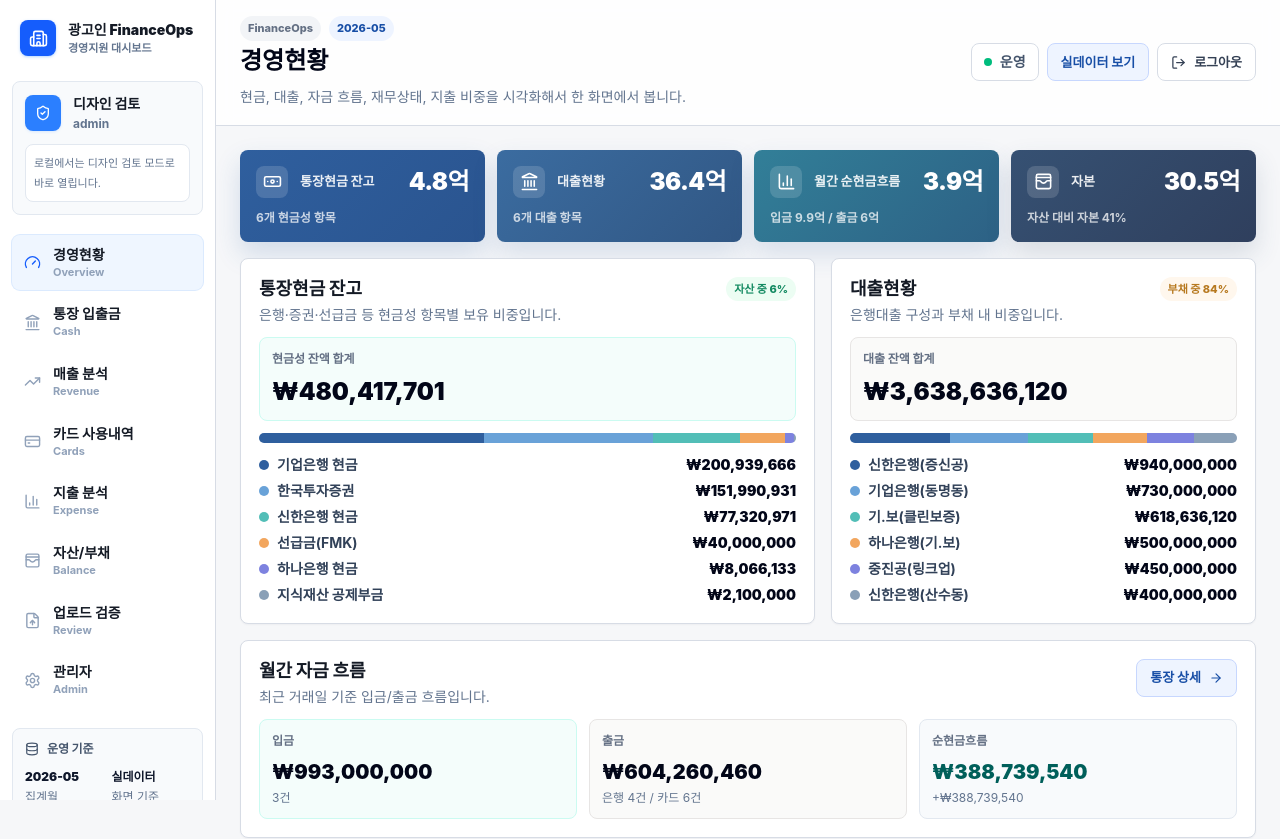
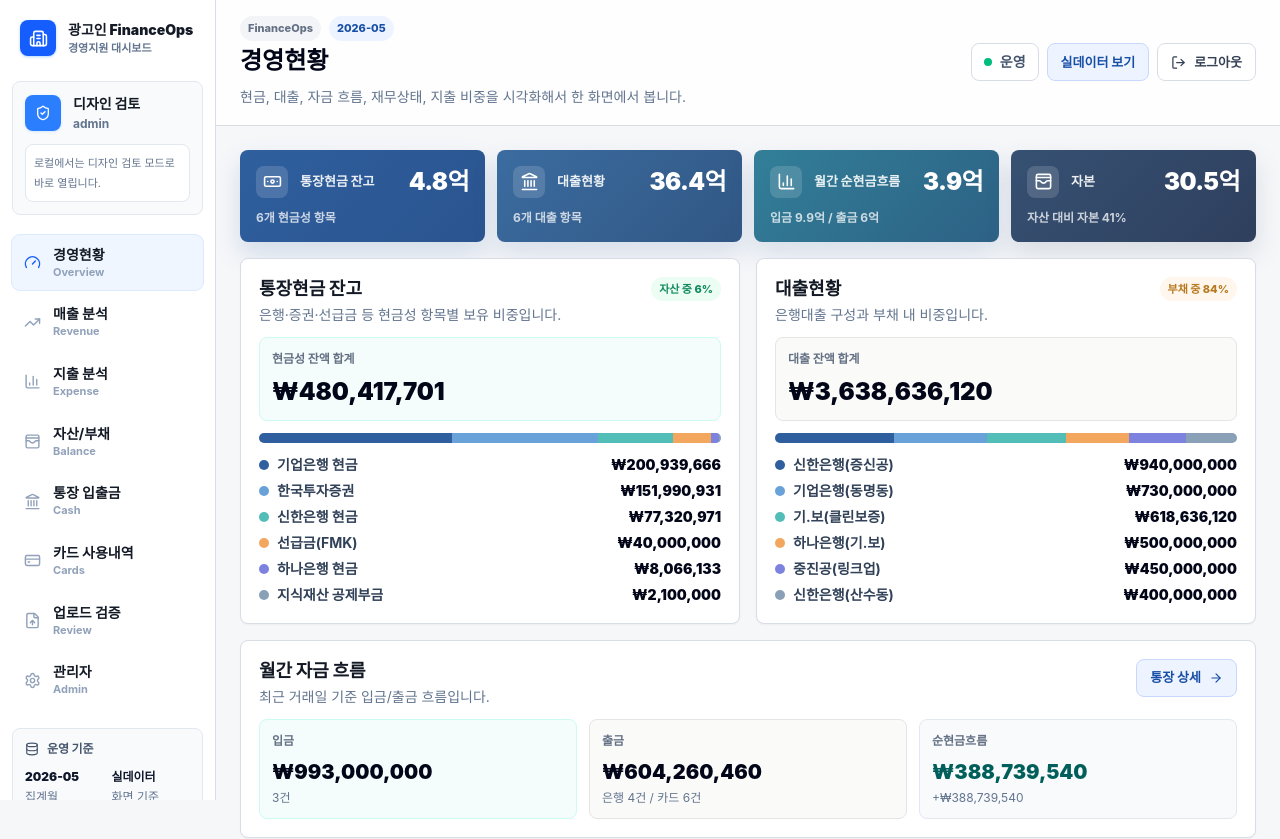
Before and after one commit to artong0906-cloud/finance-ops-dashboard, a Next.js app: page /dashboard in a window 1280 px wide. Shown: the top 839 px of the page. Built offline with nearby package versions, Linux system fonts and the light colour scheme; no server answers.

Commit message:
Align dashboard cards and reorder navigation

```diff
--- a/app/dashboard/page.tsx
+++ b/app/dashboard/page.tsx
@@ -443,7 +443,7 @@ export default async function DashboardPage() {
           <KpiCard caption={`자산 대비 자본 ${percent(equity, totalAssets)}`} icon={<WalletCards size={19} />} label="자본" tone="slate" value={formatCompactKRW(equity)} />
         </section>
 
-        <section className="grid grid-cols-[minmax(0,1.15fr)_minmax(360px,.85fr)] items-stretch gap-4 max-xl:grid-cols-1">
+        <section className="grid grid-cols-2 items-stretch gap-4 max-xl:grid-cols-1">
           <div className="card h-full">
             <div className="mb-3 flex items-start justify-between gap-3">
               <div>
--- a/components/layout/AppShell.tsx
+++ b/components/layout/AppShell.tsx
@@ -18,11 +18,11 @@ import { getAllowedUser } from "@/lib/auth/session";
 
 const nav: { href: string; label: string; kicker: string; icon: LucideIcon }[] = [
   { href: "/dashboard", label: "경영현황", kicker: "Overview", icon: Gauge },
-  { href: "/bank", label: "통장 입출금", kicker: "Cash", icon: Landmark },
   { href: "/revenue", label: "매출 분석", kicker: "Revenue", icon: TrendingUp },
-  { href: "/cards", label: "카드 사용내역", kicker: "Cards", icon: CreditCard },
   { href: "/expenses", label: "지출 분석", kicker: "Expense", icon: BarChart3 },
   { href: "/balance", label: "자산/부채", kicker: "Balance", icon: WalletCards },
+  { href: "/bank", label: "통장 입출금", kicker: "Cash", icon: Landmark },
+  { href: "/cards", label: "카드 사용내역", kicker: "Cards", icon: CreditCard },
   { href: "/uploads", label: "업로드 검증", kicker: "Review", icon: FileUp },
   { href: "/admin", label: "관리자", kicker: "Admin", icon: Settings }
 ];
```
